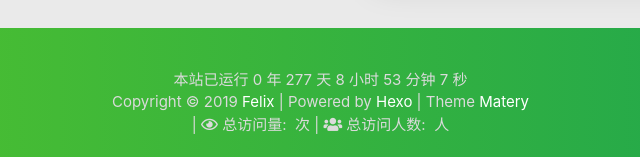
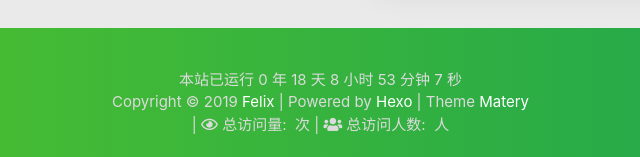
Before and after one commit to xlcaptain/xlcaptain.github.io, a plain HTML site: page 2020/05/26/hello-world/index.html in a window 1280 px wide. Shown: the part 2312-2469 px from the top of the page, 132-772 px from the left. Drawn offline with Linux system fonts and the light colour scheme; some packages are replaced by stand-ins of ours; no server answers; a script that the page names is missing.

Commit message:
Site updated: 2020-06-14 16:52:58

```diff
--- a/2020/05/26/hello-world/index.html
+++ b/2020/05/26/hello-world/index.html
@@ -1042,7 +1042,7 @@ code[class*="language-"], pre[class*="language-"] { white-space: pre !important;
 		minutes - 0-59之间的整数，做为date对象的分钟数
 		seconds - 0-59之间的整数，做为date对象的秒数
 		microseconds - 0-999之间的整数，做为date对象的毫秒数 */
-		var t1 = Date.UTC(2019, 09, 11, 00, 00, 00); //北京时间2018-2-13 00:00:00
+		var t1 = Date.UTC(2020, 05, 26, 00, 00, 00); //北京时间2018-2-13 00:00:00
 		var t2 = Date.UTC(todayYear, todayMonth, todayDate, todayHour, todayMinute, todaySecond);
 		var diff = t2 - t1; var diffYears = Math.floor(diff / years);
 		var diffDays = Math.floor((diff / days) - diffYears * 365);
```
Also changed, not shown: 2020/06/13/article-title/index.html (+1 -1 lines), about/index.html (+1 -1 lines), archives/2020/05/index.html (+1 -1 lines), archives/2020/06/index.html (+1 -1 lines), archives/2020/index.html (+1 -1 lines), archives/index.html (+1 -1 lines), categories/index.html (+1 -1 lines), index.html (+1 -1 lines), tags/index.html (+1 -1 lines).
